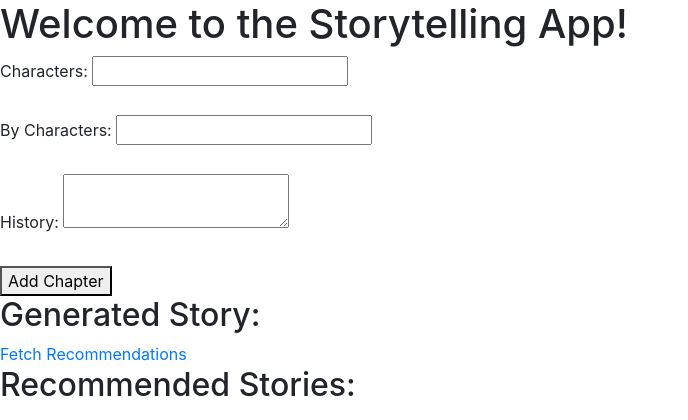
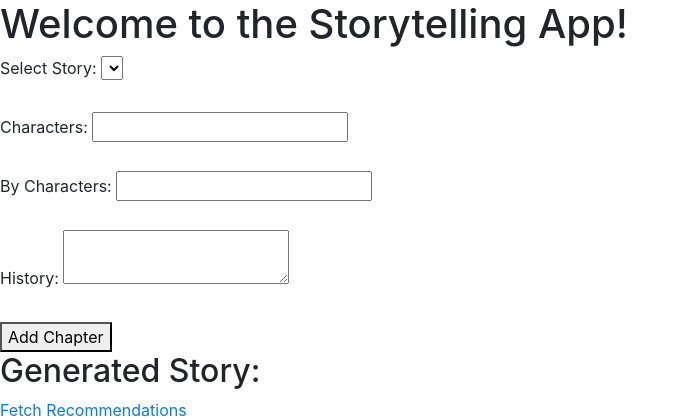
Before and after one commit to delinecnlin/kidstory_api, a Python web app: template templates/index.html in a window 1280 px wide. Shown: the top 420 px of the page, without its empty margins (0-688 px from the left). Run offline with Jinja, Linux system fonts and the light colour scheme; the template is opened without the code that fills it, so the values that code supplies are empty; some libraries are stand-ins or nearby versions.

Commit message:
feat: Add dropdown menu to select stories on the main page and API endpoint to fetch all stories

```diff
--- a/app/routes.py
+++ b/app/routes.py
@@ -33,6 +33,11 @@ def fix_stories():
 def get_recommendations():
     open_stories = Story.query.filter_by(is_open=True).limit(4).all()
     return render_template('recommendations.html', stories=open_stories)
+
+@app.route('/api/stories', methods=['GET'])
+def get_all_stories():
+    stories = Story.query.all()
+    return jsonify([{'id': story.id, 'title': story.title} for story in stories]), 200
 
 @app.route('/api/stories/<int:story_id>/chapters', methods=['POST'])
 def add_chapter(story_id):
--- a/templates/index.html
+++ b/templates/index.html
@@ -8,6 +8,10 @@
 <body>
     <h1>Welcome to the Storytelling App!</h1>
     <form id="storyForm">
+        <label for="storySelect">Select Story:</label>
+        <select id="storySelect" name="storySelect">
+            <!-- Options will be populated by JavaScript -->
+        </select><br><br>
         <label for="characters">Characters:</label>
         <input type="text" id="characters" name="characters"><br><br>
         <label for="by_characters">By Characters:</label>
@@ -24,7 +28,20 @@
     <div id="recommendedStories"></div>
 
     <script>
-        async function addChapter(storyId) {
+        document.addEventListener('DOMContentLoaded', async function() {
+            const response = await fetch('/api/stories');
+            const stories = await response.json();
+            const storySelect = document.getElementById('storySelect');
+            stories.forEach(story => {
+                const option = document.createElement('option');
+                option.value = story.id;
+                option.text = story.title;
+                storySelect.appendChild(option);
+            });
+        });
+
+        async function addChapter() {
+            const storyId = document.getElementById('storySelect').value;
             const characters = document.getElementById('characters').value;
             const by_characters = document.getElementById('by_characters').value;
             const history = document.getElementById('history').value;
```
